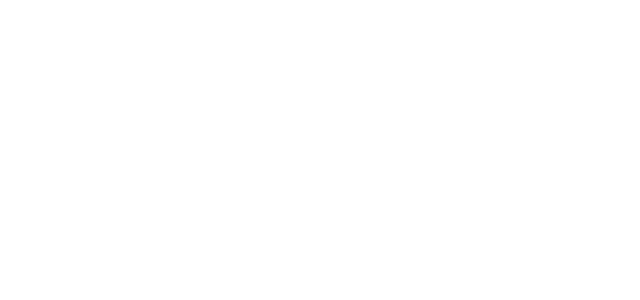
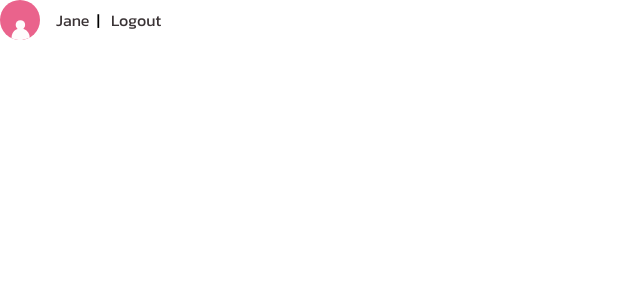
Before and after one commit to ranakibrahim/capstone-project, a React (Vite) app: page /choose-hobbies in a window 1280 px wide. Before the commit this address had no page. Shown: the top 300 px of the page, without its empty margins (0-640 px from the left). Built offline with nearby package versions, Linux system fonts and the light colour scheme.

Commit message:
Profile component added

```diff
--- a/src/App.jsx
+++ b/src/App.jsx
@@ -3,6 +3,7 @@
 import "./App.scss";
 import LoginPage from "./pages/LoginPage/LoginPage";
 import SignupPage from "./pages/SignupPage/SignupPage";
+import ChooseHobbyPage from "./pages/ChooseHobbyPage/ChooseHobbyPage";
 
 function App() {
   return (
@@ -11,6 +12,7 @@
         <Route path="/" element={<HomePage />} />
         <Route path="/signup" element={<SignupPage />} />
         <Route path="/login" element={<LoginPage />} />
+        <Route path="/choose-hobbies" element={<ChooseHobbyPage />} />
       </Routes>
     </BrowserRouter>
   );
--- a/src/components/Form/Form.scss
+++ b/src/components/Form/Form.scss
@@ -4,13 +4,18 @@
 
 .signup,
 .login {
-  display: flex;
-  flex-direction: column;
-  align-items: center;
+  height: 70vh;
   @include apply-top-bottom-mar(
     $mobile-before-headline,
     $mobile-before-headline
   );
+
+  @include desktoptablet {
+    display: flex;
+    flex-direction: column;
+    align-items: center;
+    justify-content: center;
+  }
   &__title {
     color: $jet;
     text-align: center;
@@ -19,11 +24,9 @@
 
 .form {
   background-color: $orange;
-  background-color: $orange;
   border-radius: 8px;
   display: flex;
   flex-direction: column;
-  min-height: fit-content;
   gap: $mobile-between-comp;
 
   @include apply-top-bottom-mar(
@@ -94,7 +97,11 @@
     &:hover {
       background-color: $blush;
       color: $snow;
+      border: 1px solid $snow;
       cursor: pointer;
+      transition: background-color 1s;
+      transition: color 1s;
+      transition: border 1s;
     }
   }
 }
--- /dev/null
+++ b/src/components/Profile/Profile.jsx
@@ -0,0 +1,18 @@
+import "./Profile.scss";
+import profileIcon from "../../assets/icons/profile2-icon.svg";
+import { Link } from "react-router-dom";
+
+export default function Profile() {
+  return (
+    <section className="profile">
+      <img src={profileIcon} alt="profile icon" className="profile__icon" />
+      <section>
+        <span className="profile__username">Jane</span>
+        &nbsp;&nbsp;|&nbsp; &nbsp;
+        <Link to="/" className="profile__logout">
+          Logout
+        </Link>
+      </section>
+    </section>
+  );
+}
--- /dev/null
+++ b/src/components/Profile/Profile.scss
@@ -0,0 +1,21 @@
+@use "../../styles/partials/colors" as *;
+@use "../../styles/partials/mixins" as *;
+@use "../../styles/partials/padding" as *;
+
+.profile {
+  display: flex;
+  align-items: center;
+  gap: $mobile-between-comp;
+
+  &__icon {
+    width: 2.5rem;
+    height: 2.5rem;
+  }
+  &__username {
+    color: $jet;
+  }
+  &__logout {
+    text-decoration: none;
+    color: $jet;
+  }
+}
--- /dev/null
+++ b/src/pages/ChooseHobbyPage/ChooseHobbyPage.jsx
@@ -0,0 +1,9 @@
+import Profile from "../../components/Profile/Profile";
+
+export default function ChooseHobbyPage() {
+  return (
+    <main className="hobbies">
+      <Profile />
+    </main>
+  );
+}
--- a/src/pages/HomePage/HomePage.jsx
+++ b/src/pages/HomePage/HomePage.jsx
@@ -1,7 +1,6 @@
 import Footer from "../../components/Footer/Footer";
 import Jumbotron from "../../components/Jumbotron/Jumbotron";
 import NavBar from "../../components/NavBar/NavBar";
-import "./HomePage.scss";
 
 export default function HomePage() {
   return (
--- a/src/pages/LoginPage/LoginPage.jsx
+++ b/src/pages/LoginPage/LoginPage.jsx
@@ -1,4 +1,3 @@
-import "./LoginPage.scss";
 import NavBar from "../../components/NavBar/NavBar";
 import Footer from "../../components/Footer/Footer";
 import Loginform from "../../components/LoginForm/Loginform";
--- a/src/pages/SignupPage/SignupPage.jsx
+++ b/src/pages/SignupPage/SignupPage.jsx
@@ -1,4 +1,3 @@
-import "./SignupPage.scss";
 import NavBar from "../../components/NavBar/NavBar";
 import Footer from "../../components/Footer/Footer";
 import SignupForm from "../../components/SignupForm/SignupForm"
```
Also changed, not shown: src/assets/icons/profile2-icon.svg (added), src/pages/HomePage/HomePage.scss (deleted), src/pages/LoginPage/LoginPage.scss (deleted), src/pages/SignupPage/SignupPage.scss (deleted).
